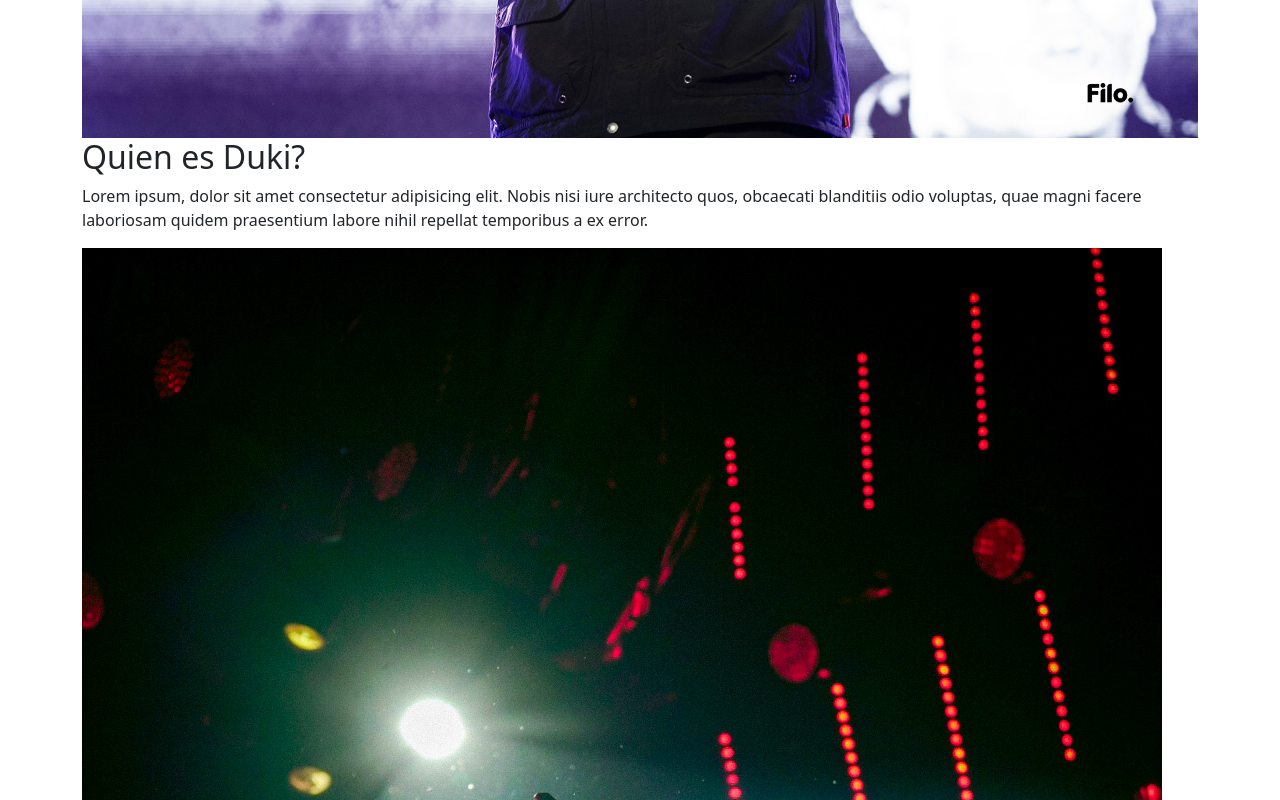
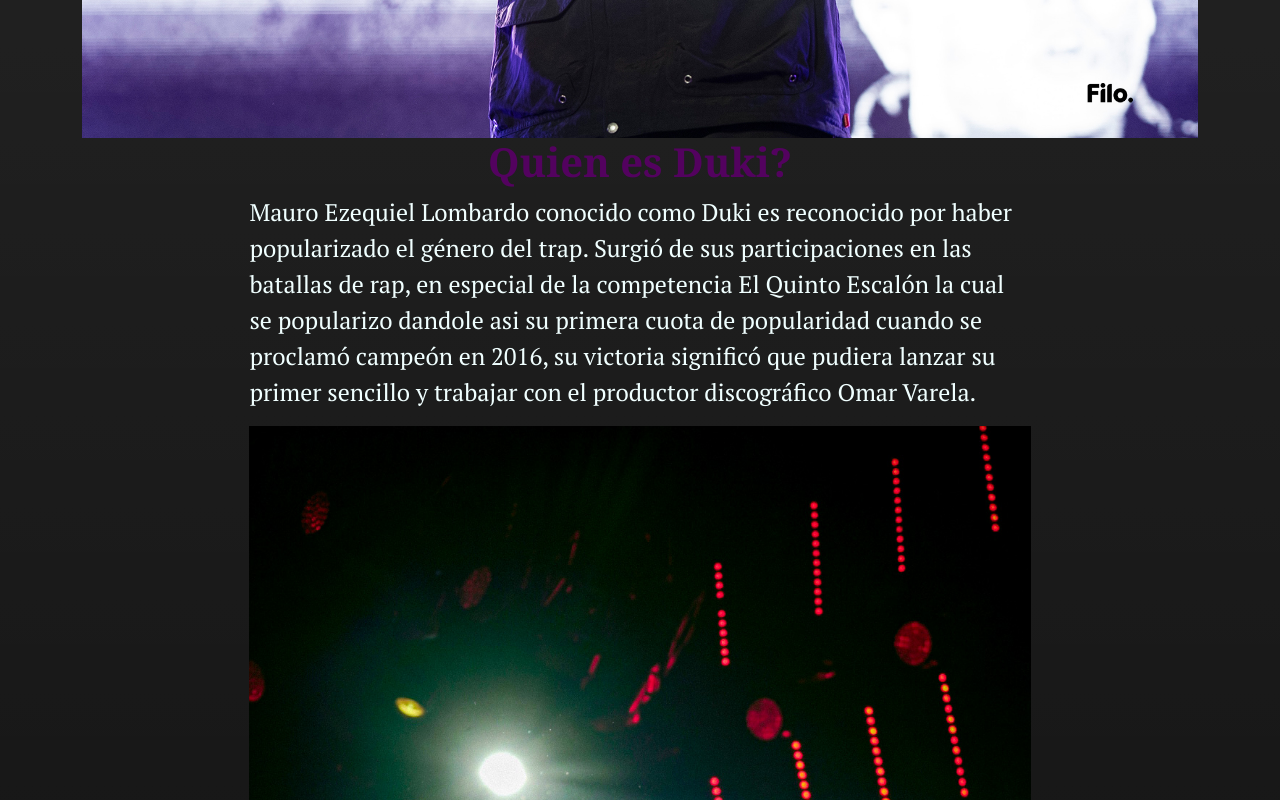
Before and after one commit to TimoFerreira/PF-FerreiraTimoteo, a plain HTML site: page index.html in a window 1280 px wide. Shown: the part 620-1420 px from the top of the page. Drawn offline with nearby package versions, Linux system fonts and the light colour scheme.

Commit message:
diseño-index

```diff
--- a/css/styles.css
+++ b/css/styles.css
@@ -18,27 +18,82 @@ img {
 }
 
 /* Encabezado */
-header{
-    background-color:rgb(66, 0, 100) ;
+header {
+    background-color: rgb(66, 0, 100);
 }
+
 .navbar {
     background-color: rgb(66, 0, 100);
 }
 
 .navbar-nav {
-    align-items:center;
+    align-items: center;
 }
 
-#navbarNav{
-    justify-content:center;
+#navbarNav {
+    justify-content: center;
 }
 
 .navbar-toggler {
     background-color: rgba(0, 0, 0, 0.368);
 }
 
-@media (min-width: 992px){
-    .navbar{
+@media (min-width: 992px) {
+    .navbar {
         font-size: 1.5rem;
     }
 }
+
+
+/* Main */
+main {
+    background-color: rgb(0, 0, 0);
+}
+
+main p {
+    font-family: 'PT Serif', serif;
+    color: azure;
+}
+
+main h2 {
+    font-family: Georgia, 'Times New Roman', Times, serif;
+    font-size: 1.5rem;
+    color: rgba(88, 0, 100, 0.927);
+    display: flex;
+    justify-content: center;
+}
+
+.img-article {
+    display: flex;
+    justify-content: center;
+    align-items: center;
+}
+
+
+@media (min-width: 992px) {
+    main h2 {
+        font-size: 2.5rem;
+    }
+
+    main p{
+        font-size: 1.5rem;
+    }
+
+    .img-article {
+        width: 70%;
+        display: flex;
+        justify-content: center;
+    }
+
+    .text-article{
+        width: 70%;
+    }
+
+    .container-articlemain{
+        display: flex;
+        flex-direction: column;
+        justify-content: center;
+        align-items: center;
+
+    }
+}
--- a/index.html
+++ b/index.html
@@ -8,6 +8,9 @@
     <link href="https://cdn.jsdelivr.net/npm/bootstrap@5.3.0/dist/css/bootstrap.min.css" rel="stylesheet"
         integrity="sha384-9ndCyUaIbzAi2FUVXJi0CjmCapSmO7SnpJef0486qhLnuZ2cdeRhO02iuK6FUUVM" crossorigin="anonymous">
     <link rel="stylesheet" href="./css/styles.css">
+    <link rel="preconnect" href="https://fonts.googleapis.com">
+<link rel="preconnect" href="https://fonts.gstatic.com" crossorigin>
+<link href="https://fonts.googleapis.com/css2?family=PT+Serif&display=swap" rel="stylesheet">
     <title>Inicio</title>
 </head>
 
@@ -44,27 +47,38 @@
                 </div>
             </div>
         </nav>
-        <hr>
     </header>
 
     <!-- Main -->
-    <main class="container">
+    <main class="bg bg-gradient">
+        <hr>
+        <div class="container">
             <div class="row">
                 <img src="./img/duki 3.jpg" alt="Foto Duki Cantando">
             </div>
             <section>
                 <article>
-                <h2>Quien es Duki?</h2>
-                <p>Lorem ipsum, dolor sit amet consectetur adipisicing elit. Nobis nisi iure architecto quos, obcaecati
-                    blanditiis odio voluptas, quae magni facere laboriosam quidem praesentium labore nihil repellat
-                    temporibus a ex error.</p>
-                <img src="./img/duki 2.jpg" alt="Foto Duki Cantando">
-                <p>Lorem ipsum dolor sit amet consectetur adipisicing elit. Dolorem incidunt ad sunt numquam impedit!
-                    Dolores eveniet ut quidem, repellendus vero molestiae iure tenetur illum natus in minus, fugit fuga
-                    corporis.</p>
-                <img src="./img/duki 1.jpg" alt="Foto duki Inicios">
+                    <h2 class="fw-bold">Quien es Duki?</h2>
+                    <div class="container-articlemain">
+                        <p class="text-article">Mauro Ezequiel Lombardo conocido como Duki es reconocido por haber popularizado
+                            el género del trap. Surgió de sus participaciones en las batallas de rap, en especial de la
+                            competencia El Quinto Escalón la cual se popularizo dandole asi su primera cuota de
+                            popularidad cuando se proclamó campeón en 2016, su victoria significó que pudiera lanzar su
+                            primer sencillo y trabajar con el productor discográfico Omar Varela.
+                        </p>
+                        <img class="img-article" src="./img/duki 2.jpg" alt="Foto Duki Cantando">
+                    </div>
+                    <hr>
+                    <div class="container-articlemain">
+                        <p class="text-article">En 2017, irrumpió en la escena musical argentina con su primer sencillo
+                            exitoso, «She Don't Give a FO», y al año siguiente formó parte del supergrupo Modo Diablo
+                            junto a los raperos YSY A y Neo Pistea, cuyos sencillos «Quavo» y «Trap N' Export» hicieron
+                            explotar la escena en sudamerica </p>
+                        <img class="img-article" src="./img/duki 1.jpg" alt="Foto duki Inicios">
+                    </div>
                 </article>
             </section>
+        </div>
 
     </main>
 
```
Lines whose indentation alone changed are shown as unchanged.
